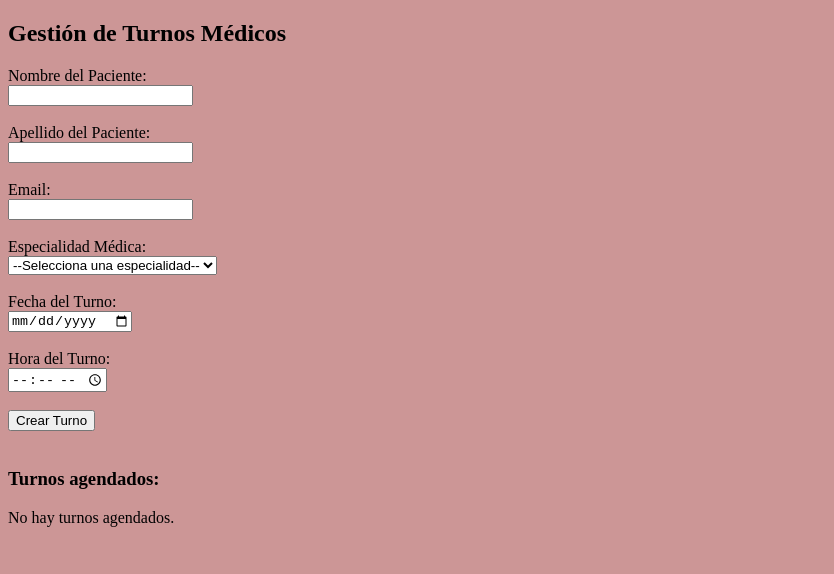
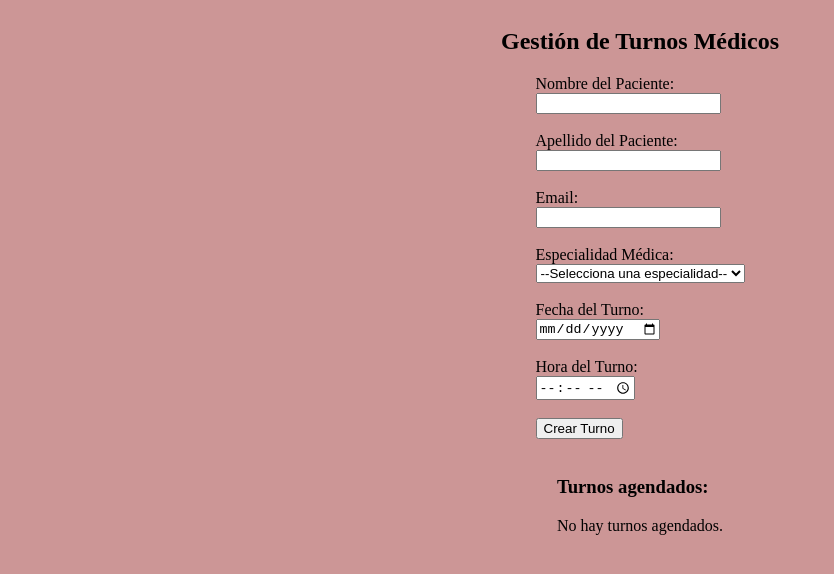
Before and after one commit to Marciocalderon/2da-entrega-Calderon, a plain HTML site: page index.html in a window 1280 px wide. Shown: the whole page, without its empty margins (0-834 px from the left). Drawn offline with nearby package versions, Linux system fonts and the light colour scheme; some packages are replaced by stand-ins of ours; a script that the page names is missing.

Commit message:
correcion

```diff
--- a/style/style.css
+++ b/style/style.css
@@ -1,4 +1,8 @@
 /* General body styling */
 body {
     background-color: #cc9696;
+    z-index: 12px;
+    justify-items: center;
+    align-items: center;
+    align-content: center;
 }
```
